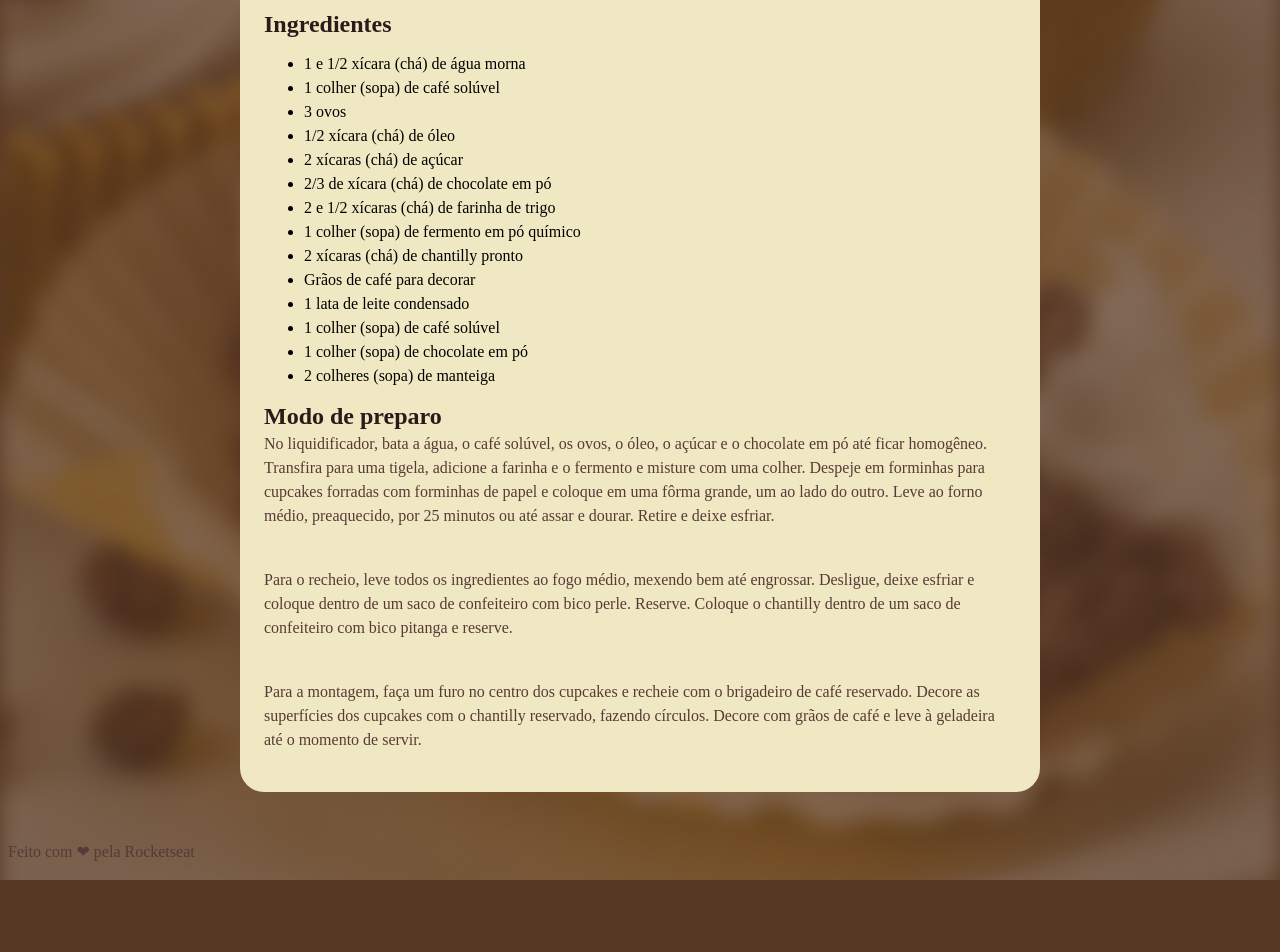
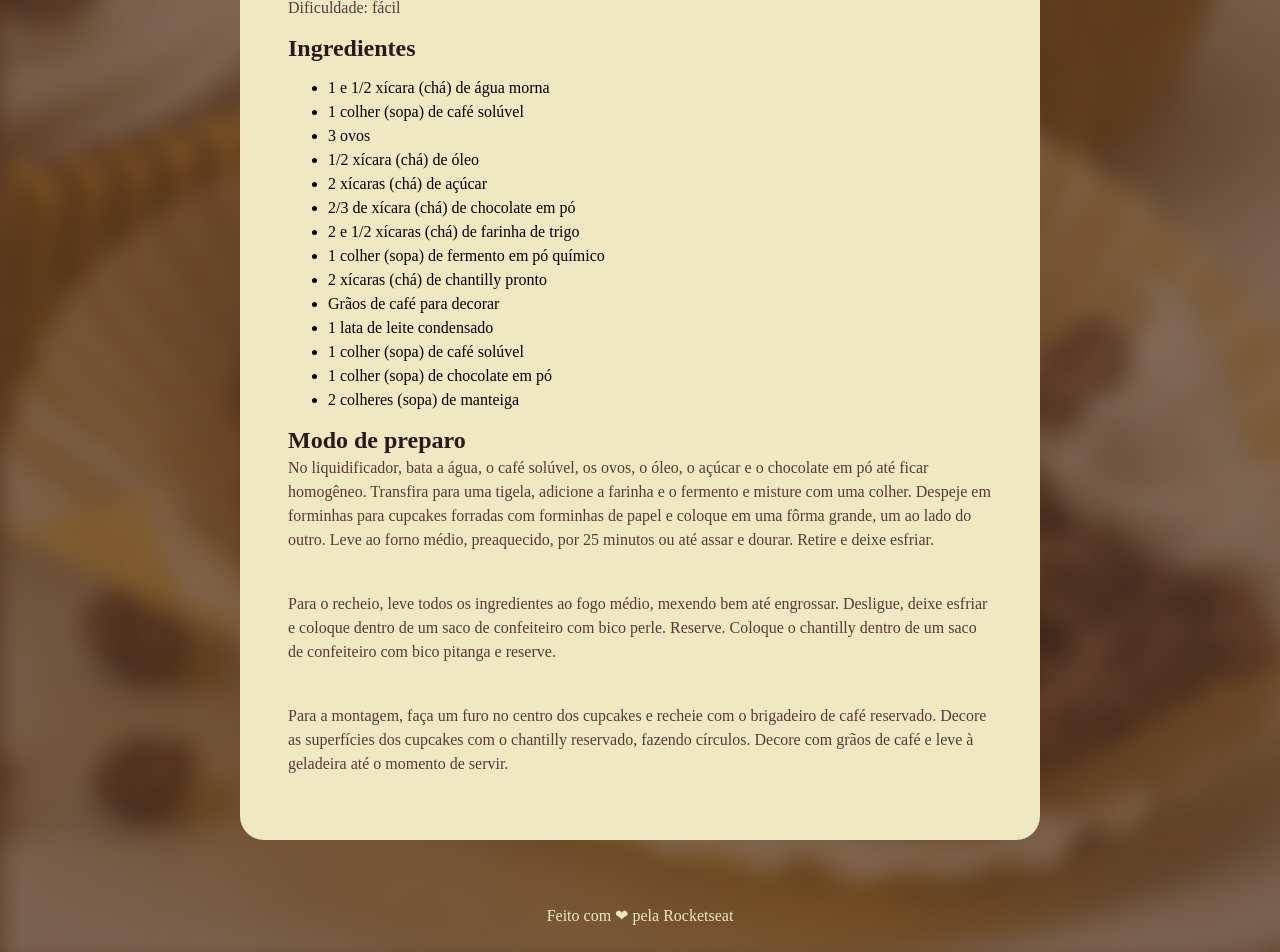
Before and after one commit to gabriel-souza-rios1/primeiro-projeto, a plain HTML site: page Pagina-de-receita-main/Pagina-de-receita-main/index.html in a window 1280 px wide. Shown: the part 694-1646 px from the top of the page. Before the commit the page ends 1574 px from the top, so only its background shows below. Drawn offline with Linux system fonts and the light colour scheme; a web font is replaced by a local one.

Commit message:
adicinado estilo no  footer

```diff
--- a/Pagina-de-receita-main/Pagina-de-receita-main/index.html
+++ b/Pagina-de-receita-main/Pagina-de-receita-main/index.html
@@ -52,7 +52,7 @@
         </main>
     </div>
     <footer>
-        <p>Feito com &#x2764; pela Rocketseat</p>
+        Feito com &#x2764; pela Rocketseat
     </footer>
 </body>
 </html>
--- a/Pagina-de-receita-main/Pagina-de-receita-main/style.css
+++ b/Pagina-de-receita-main/Pagina-de-receita-main/style.css
@@ -19,7 +19,7 @@ body{
 }
 
 main{
-   /*padding: 24px;*/
+   padding: 24px;
 
 }
 
@@ -43,3 +43,14 @@ h1, h2{
     color: #291B1A;
     margin-bottom: 4px;
 }
+
+footer{
+    color: #F0E8C2;
+    margin-top: 24px;
+    padding: 16px;
+}
+
+footer{
+    color: #F0E8C2 ;
+    text-align: center;
+}
```
